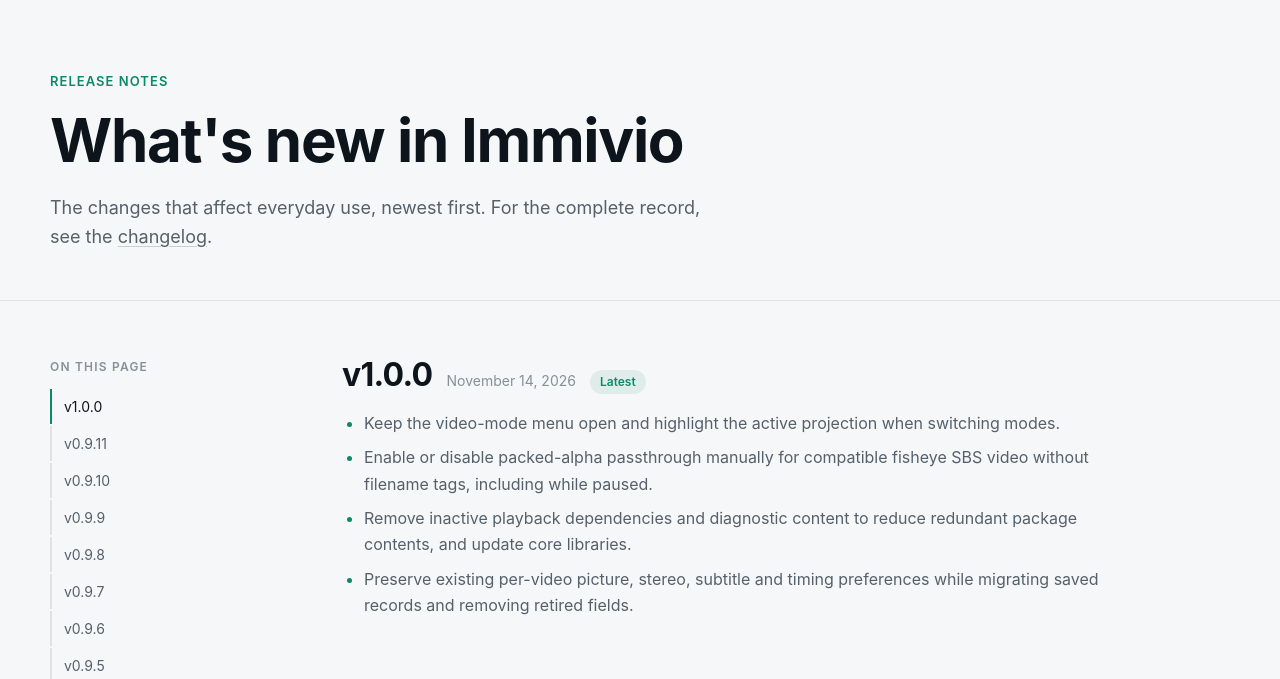
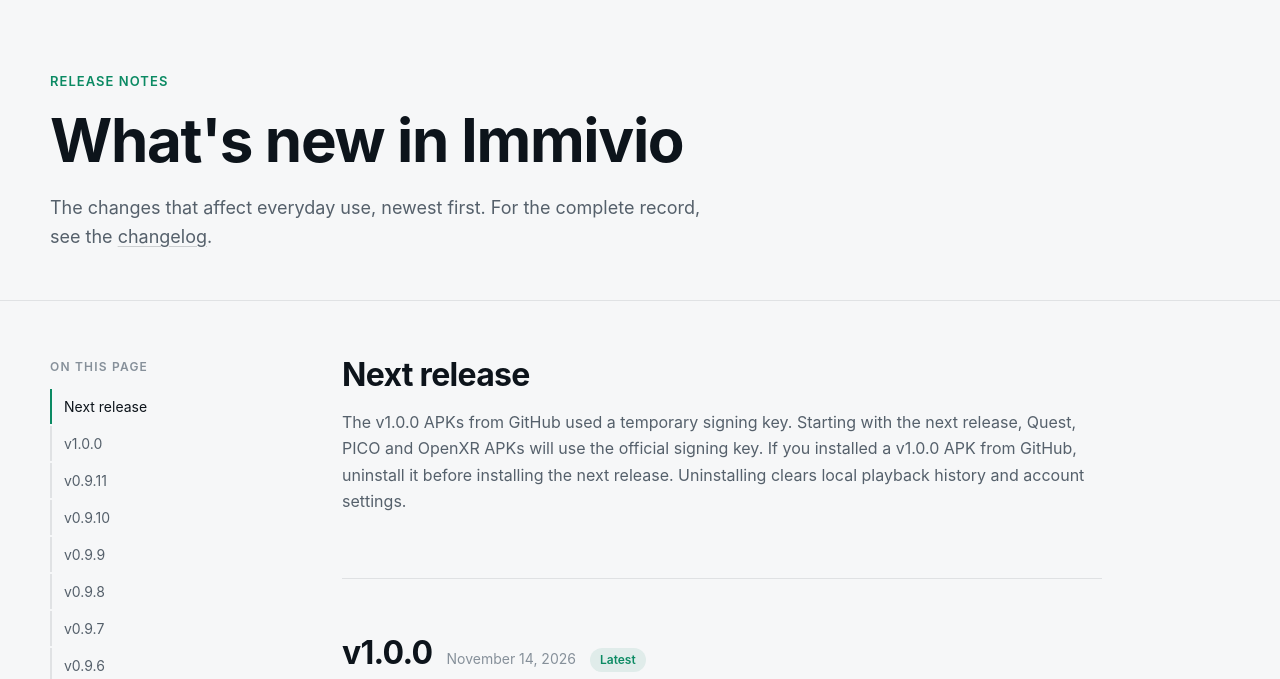
Before and after one commit to NorthBoundWisdom/immivio, a plain HTML site: page website/updates/index.html in a window 1280 px wide. Shown: the part 70-749 px from the top of the page. Drawn offline with Linux system fonts and the light colour scheme.

Commit message:
Draft the signing transition notice for the next release

```diff
--- a/website/updates/index.html
+++ b/website/updates/index.html
@@ -151,6 +151,7 @@
       <div class="wrap doc">
         <nav class="toc" aria-label="On this page">
           <p>On this page</p>
+          <a href="#next-release">Next release</a>
           <a href="#v1-0-0">v1.0.0</a><a href="#v0-9-11">v0.9.11</a><a href="#v0-9-10">v0.9.10</a
           ><a href="#v0-9-9">v0.9.9</a><a href="#v0-9-8">v0.9.8</a><a href="#v0-9-7">v0.9.7</a
           ><a href="#v0-9-6">v0.9.6</a><a href="#v0-9-5">v0.9.5</a><a href="#v0-9-4">v0.9.4</a
@@ -158,6 +159,12 @@
           ><a href="#v0-9-0">v0.9.0</a><a href="#channels">Builds and channels</a>
         </nav>
         <article class="prose">
+          <section id="next-release" class="release">
+            <div class="release-head">
+              <h2>Next release</h2>
+            </div>
+            <p>The v1.0.0 APKs from GitHub used a temporary signing key. Starting with the next release, Quest, PICO and OpenXR APKs will use the official signing key. If you installed a v1.0.0 APK from GitHub, uninstall it before installing the next release. Uninstalling clears local playback history and account settings.</p>
+          </section>
           <section id="v1-0-0" class="release">
             <div class="release-head">
               <h2>v1.0.0</h2>
```
Also changed, not shown: website/zh/updates/index.html (+7 -0 lines).
